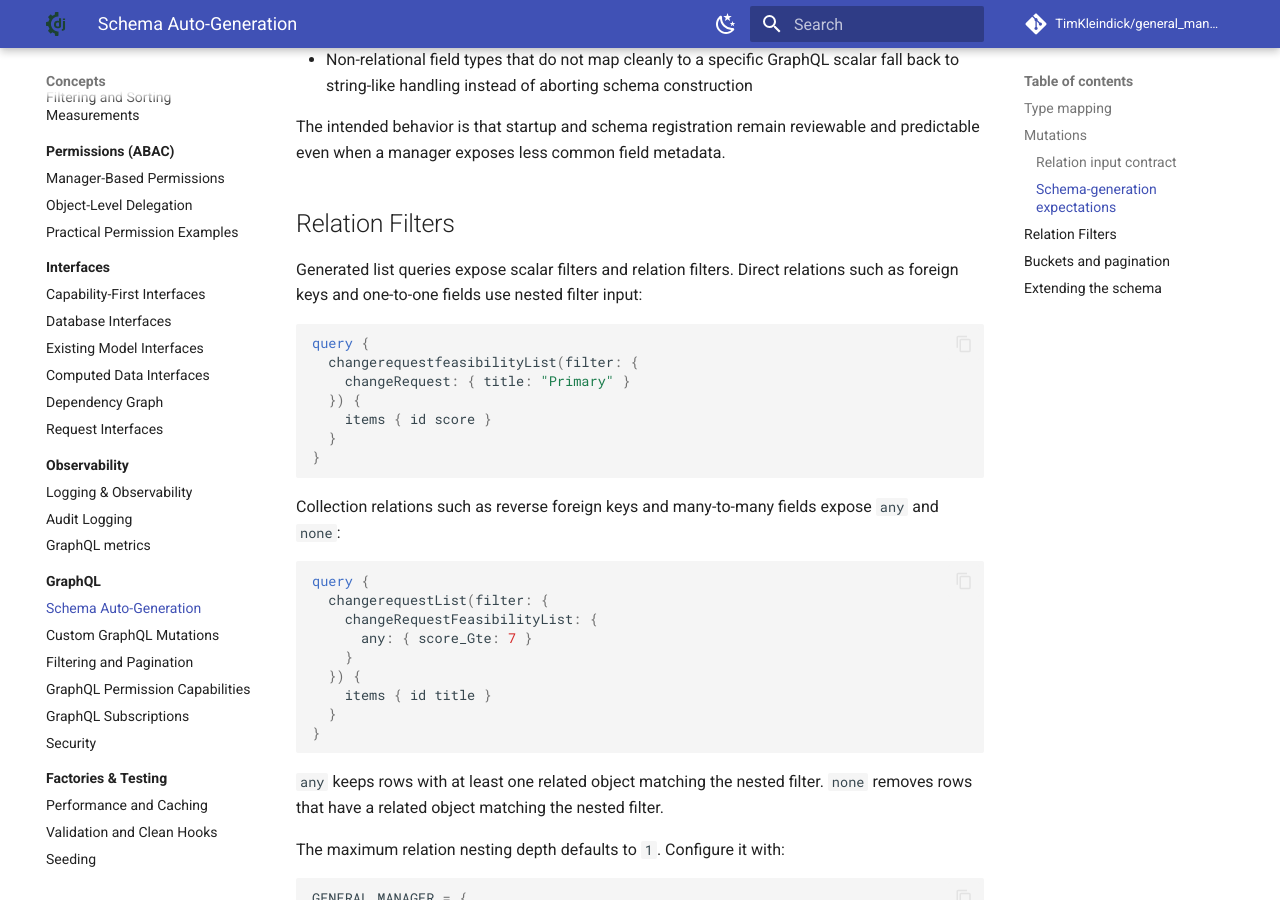
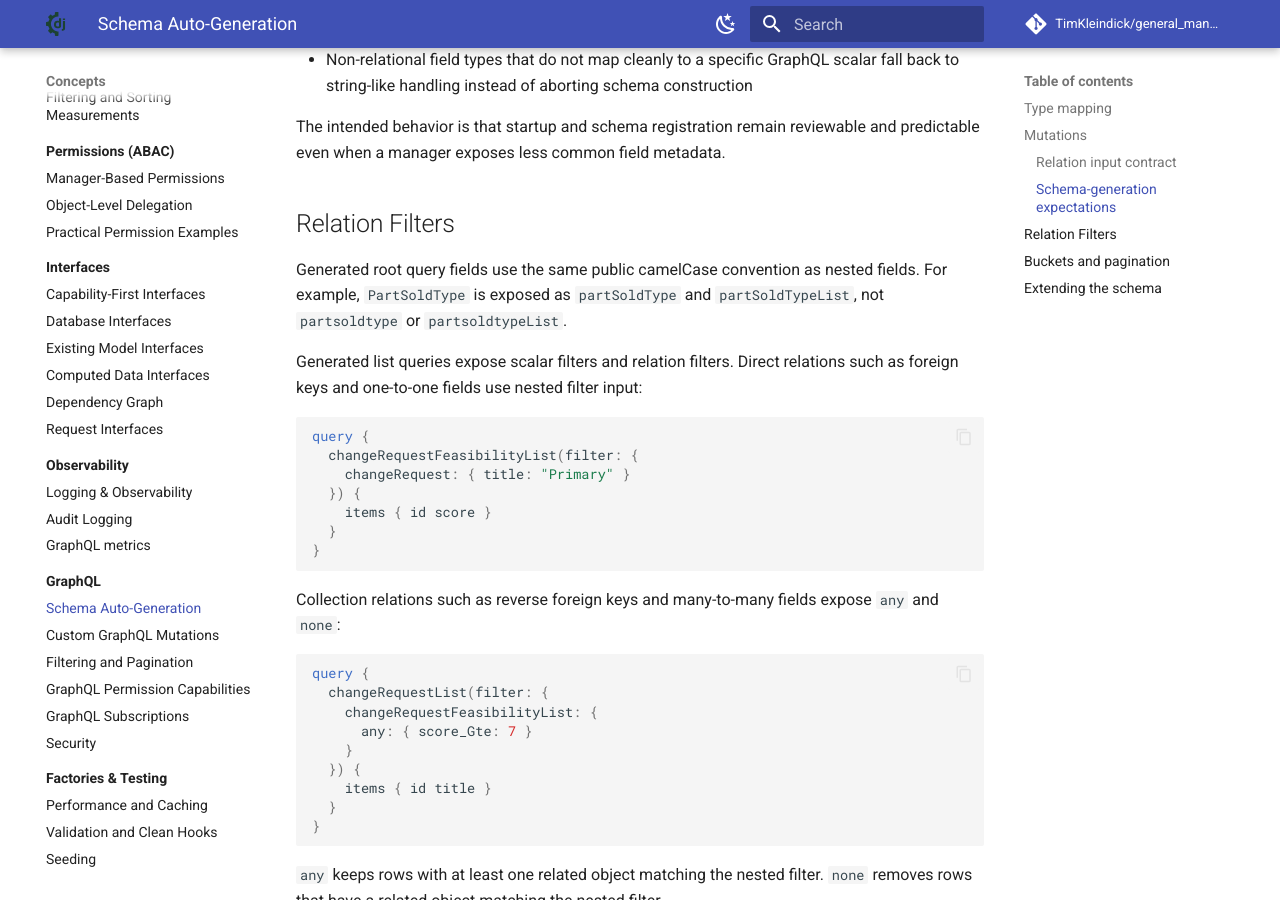
Before and after one commit to TimKleindick/general_manager, an MkDocs documentation site: the page built from docs/concepts/graphql/schema_autogen.md, in a window 1280 px wide and 900 px high, scrolled down 1579 px. Built offline with MkDocs 1.6.1 and Material for MkDocs 9.7.7, drawn with Linux system fonts in a browser that asks for light colours; comment, search, counter and statistics services are not loaded.

Commit message:
fix: use camelCase GraphQL root names

````diff
--- a/docs/concepts/graphql/schema_autogen.md
+++ b/docs/concepts/graphql/schema_autogen.md
@@ -49,12 +49,16 @@ The intended behavior is that startup and schema registration remain reviewable
 
 ## Relation Filters
 
+Generated root query fields use the same public camelCase convention as nested
+fields. For example, `PartSoldType` is exposed as `partSoldType` and
+`partSoldTypeList`, not `partsoldtype` or `partsoldtypeList`.
+
 Generated list queries expose scalar filters and relation filters. Direct
 relations such as foreign keys and one-to-one fields use nested filter input:
 
 ```graphql
 query {
-  changerequestfeasibilityList(filter: {
+  changeRequestFeasibilityList(filter: {
     changeRequest: { title: "Primary" }
   }) {
     items { id score }
@@ -67,7 +71,7 @@ Collection relations such as reverse foreign keys and many-to-many fields expose
 
 ```graphql
 query {
-  changerequestList(filter: {
+  changeRequestList(filter: {
     changeRequestFeasibilityList: {
       any: { score_Gte: 7 }
     }
````
Also changed, not shown: docs/concepts/graphql/subscriptions.md (+2 -2 lines), docs/superpowers/plans/2026-06-08-graphql-id-filter-consistency.md (+4 -4 lines), 10 other files.
